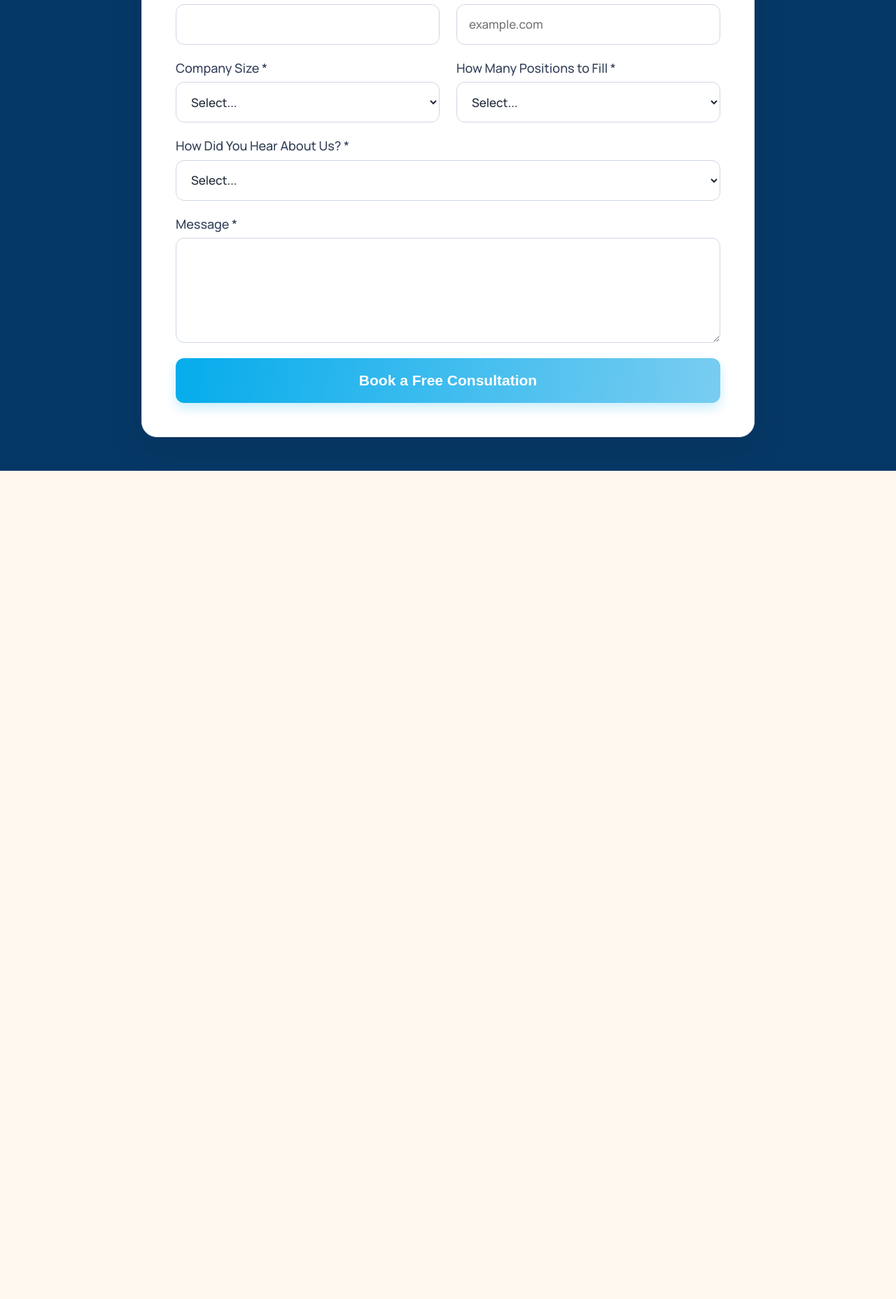
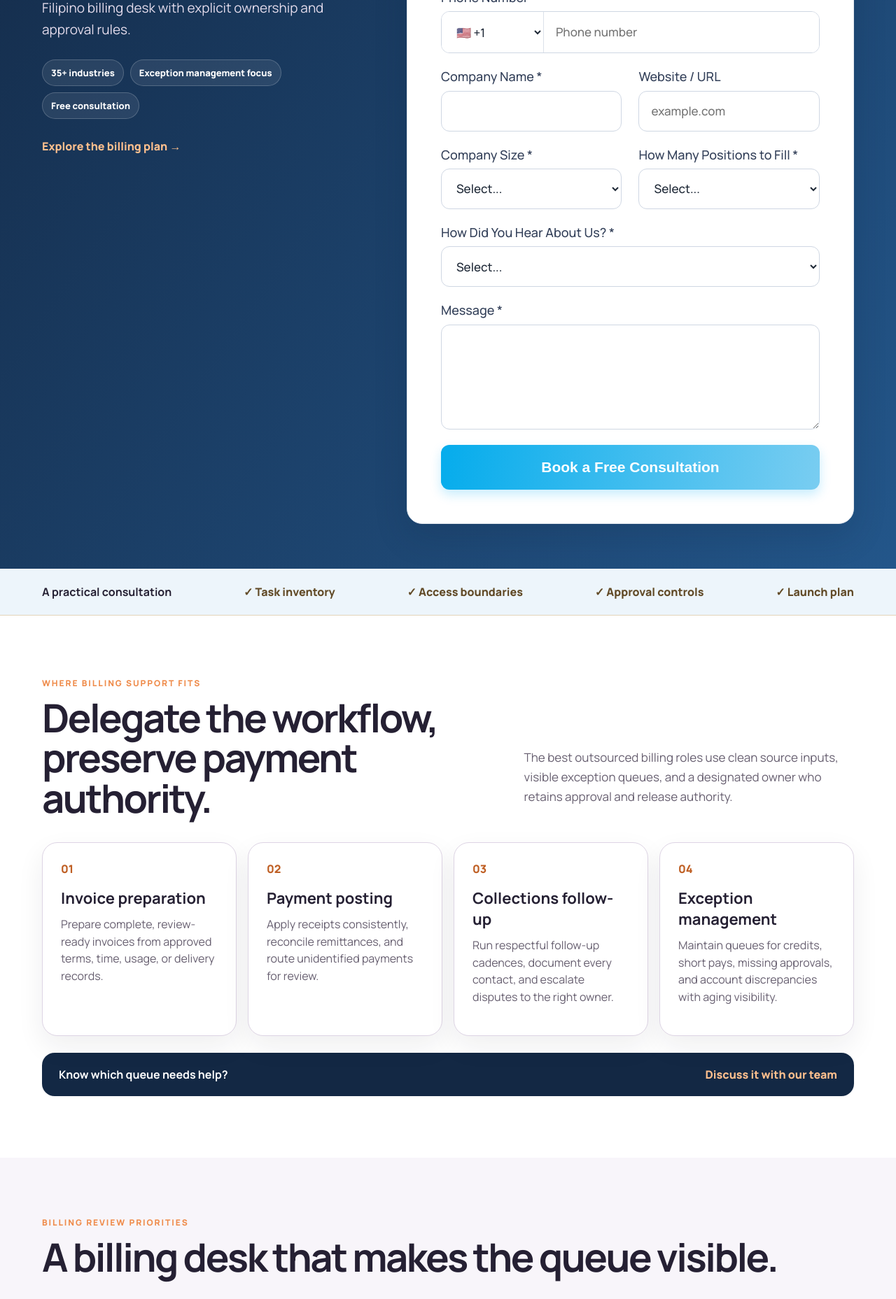
Before and after one commit to coolifystealthagents/outsourcedbillingservices, a Next.js app: page /contact-us in a window 1280 px wide. Shown: the part 580-2437 px from the top of the page at 70% size. Before the commit the page ends 1253 px from the top, so only its background shows below. Built offline with nearby package versions, Linux system fonts and the light colour scheme.

Commit message:
Contact redesign: page

```diff
--- a/app/contact-us/page.tsx
+++ b/app/contact-us/page.tsx
@@ -1,2 +1,35 @@
+import type { Metadata } from "next";
+import { Header, Footer } from "../components";
 import StandardContactForm from "./StandardContactForm";
-export default function ContactUsPage() { return <main style={{padding: "48px 20px", background: "#063866"}}><StandardContactForm endpoint="/api/contact" encoding="form" /></main>; }
+import "./contact.css";
+import "./image-fix.css";
+
+export const metadata: Metadata = { title: "Contact Us | Outsourced Billing Support", description: "Book a free consultation to scope accountable outsourced billing support for your business.", alternates: { canonical: "/contact-us" }, robots: { index: true, follow: true } };
+const services = [
+  ["Invoice preparation", "Prepare complete, review-ready invoices from approved terms, time, usage, or delivery records."],
+  ["Payment posting", "Apply receipts consistently, reconcile remittances, and route unidentified payments for review."],
+  ["Collections follow-up", "Run respectful follow-up cadences, document every contact, and escalate disputes to the right owner."],
+  ["Exception management", "Maintain queues for credits, short pays, missing approvals, and account discrepancies with aging visibility."],
+];
+const reviewPriorities = [
+  ["Review-ready queues", "Each invoice or exception should carry the source record, current status, and next owner."],
+  ["Visible escalation", "Disputes, short pays, and missing approvals need documented triggers and response dates."],
+  ["Controlled authority", "Your designated finance owner retains approval, credit, and payment-release decisions."],
+];
+
+export default function ContactUsPage(){return <>
+  <Header/>
+  <main className="trusted-contact tc-legal">
+    <section className="tc-hero"><div className="container tc-hero-grid">
+      <div className="tc-copy"><p className="tc-kicker">Billing support with clear approval</p><h1>Turn billing backlogs into reliable cash flow.</h1><p className="tc-lead">Tell us where invoice preparation, payment posting, collections follow-up, or exception handling slows the team down. We’ll help scope a Filipino billing desk with explicit ownership and approval rules.</p><div className="tc-proof-row"><span>35+ industries</span><span>Exception management focus</span><span>Free consultation</span></div><a className="tc-text-link" href="#billing-support">Explore the billing plan →</a></div>
+      <StandardContactForm endpoint="/api/contact" encoding="form"/>
+    </div></section>
+    <section className="tc-strip"><div className="container tc-strip-grid"><strong>A practical consultation</strong><span>✓ Task inventory</span><span>✓ Access boundaries</span><span>✓ Approval controls</span><span>✓ Launch plan</span></div></section>
+    <section className="tc-section" id="billing-support"><div className="container"><div className="tc-section-head"><div><p className="tc-kicker">Where billing support fits</p><h2>Delegate the workflow, preserve payment authority.</h2></div><p>The best outsourced billing roles use clean source inputs, visible exception queues, and a designated owner who retains approval and release authority.</p></div><div className="tc-card-grid">{services.map(([title,body],i)=><article key={title}><span>0{i+1}</span><h3>{title}</h3><p>{body}</p></article>)}</div><div className="tc-inline-cta"><strong>Know which queue needs help?</strong><a href="#contactPageForm">Discuss it with our team</a></div></div></section>
+    <section className="tc-testimonials"><div className="container"><p className="tc-kicker">Billing review priorities</p><h2>A billing desk that makes the queue visible.</h2><div className="tc-quote-grid">{reviewPriorities.map(([title,body])=><article key={title}><h3>{title}</h3><p>{body}</p></article>)}</div></div></section>
+    <section className="tc-section"><div className="container tc-check-grid"><div><p className="tc-kicker">Capability checklist</p><h2>Controls turn activity into cash flow.</h2><p>We’ll map the operating conditions that help outsourced billing stay accurate, responsive, and easy to review.</p></div><ul><li>Billing sources and invoice decision rules</li><li>ERP, payment, CRM, and access boundaries</li><li>Approval owners and weekly review cadence</li><li>Dispute, credit, and short-pay escalation</li><li>Account notes and source-evidence requirements</li><li>Aging targets and first-month scorecard</li></ul></div></section>
+    <section className="tc-why"><div className="container tc-why-grid"><img src="/illustrations/getillustrations/inkdex-saas-illustrations-svg/billing-dashboard.webp" width="1400" height="1400" alt="Billing specialists reviewing an organized invoice and payment dashboard"/><div><p className="tc-kicker">Why structure matters</p><h2>Every billing action should leave a decision trail.</h2><p>We shape billing support around approved inputs, named owners, secure access, and unmistakable escalation points—so throughput grows without weakening financial control.</p><a href="#contactPageForm">Scope my billing desk →</a></div></div></section>
+    <section className="tc-about"><div className="container tc-about-grid"><div><p className="tc-kicker">Powered by a proven team</p><h2>About Stealth Agents</h2><p>Stealth Agents works with over 35+ different industries. We're featured on Forbes as the top rated virtual assistant company.</p></div><a href="https://stealthagents.com" rel="noopener noreferrer">Powered by Stealth Agents</a></div></section>
+    <section className="container tc-final"><div><p className="tc-kicker">A better billing brief</p><h2>Build billing support your finance team can confidently review.</h2><p>Share your billing queue, systems, approval rules, and goals. We’ll help define the desk and next steps.</p></div><a href="#contactPageForm">Book a free consultation</a></section>
+  </main><Footer/>
+</>}
```
